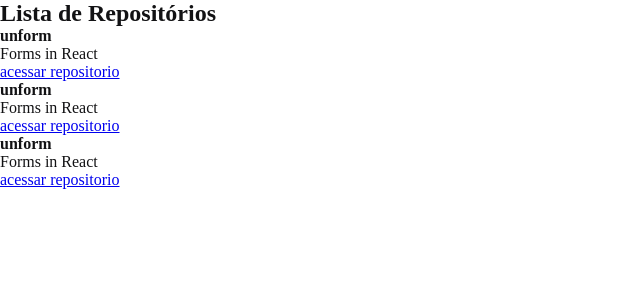
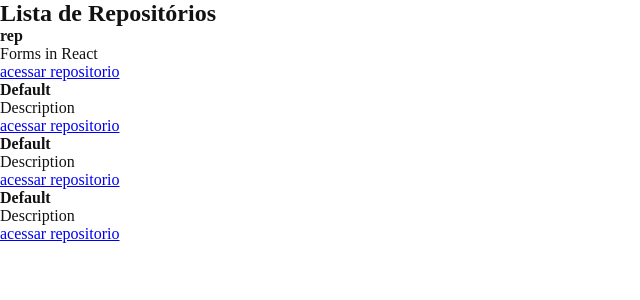
Before and after one commit to lCherS/RocketSeat-ignite, a React app in the folder reactjs/01-github-explorer/: page / in a window 1280 px wide. Shown: the top 300 px of the page, without its empty margins (0-640 px from the left). Built offline with nearby package versions, Linux system fonts and the light colour scheme.

Commit message:
Aula2: Conceito de Propriedade

```diff
--- /dev/null
+++ b/reactjs/01-github-explorer/src/components/RepositoryItem.jsx
@@ -0,0 +1,10 @@
+export function RepositoryItem(props) {
+  return(
+    <  li>
+    <strong>{ props.repository?.name ?? "Default"}</strong>
+    <p>{ props.repository?.description ?? "Description"}</p>
+
+    <a href={ props.repository?.link ?? "#"}>acessar repositorio</a>
+  </li>
+  )
+}
--- a/reactjs/01-github-explorer/src/components/RepositoryList.jsx
+++ b/reactjs/01-github-explorer/src/components/RepositoryList.jsx
@@ -1,4 +1,10 @@
-const repositoryName = 'unform';
+import {RepositoryItem} from './RepositoryItem';
+
+const repository = {
+  name: 'rep',
+  description: 'Forms in React',
+  link: 'https://github.com/unform/unform',
+}
 
 export function RepositoryList() {
   return (
@@ -6,24 +12,10 @@ export function RepositoryList() {
       <h1>Lista de Repositórios</h1>
 
       <ul>
-        <li>
-          <strong>unform</strong>
-          <p>Forms in React</p>
-
-          <a href="#">acessar repositorio</a>
-        </li>
-        <li>
-          <strong>unform</strong>
-          <p>Forms in React</p>
-
-          <a href="#">acessar repositorio</a>
-        </li>
-        <li>
-          <strong>unform</strong>
-          <p>Forms in React</p>
-
-          <a href="#">acessar repositorio</a>
-        </li>
+        <RepositoryItem repository={repository}/>
+        <RepositoryItem />
+        <RepositoryItem />
+        <RepositoryItem />
       </ul>
     </section>
   );
```
Also changed, not shown: 1 other file (tests, documents, lock files or other folders).
